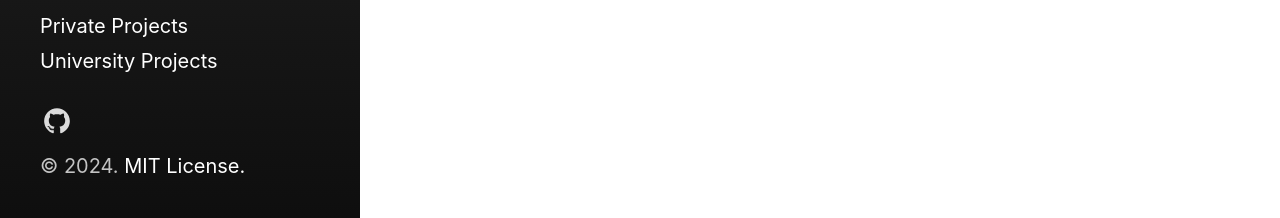
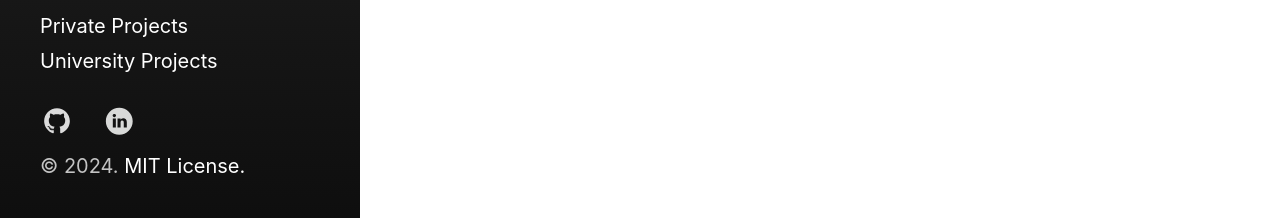
Before and after one commit to adrianjoshua-strutt/portfolio, a Jekyll site: the page built from about.md, in a window 1280 px wide. Shown: the part 679-897 px from the top of the page. Built offline with Jekyll 4.4.1, drawn with Linux system fonts in a browser that asks for light colours.

Commit message:
linkedin tag

```diff
--- a/_includes/sidebar-icon-links.html
+++ b/_includes/sidebar-icon-links.html
@@ -17,6 +17,13 @@
       href="https://github.com/adrianjoshua-strutt">
     {% include svg/github.svg %}
   </a>
+
+  <a id="linkedin-link"
+      class="icon" title="LinkedIn Profile" aria-label="LinkedIn Profile"
+      href="https://www.linkedin.com/in/adrian-joshua-strutt-784494178/">
+    {% include svg/linkedin.svg %}
+  </a>
+
 
 
   {% comment %}
```
Also changed, not shown: _includes/svg/linkedin.svg (added).
